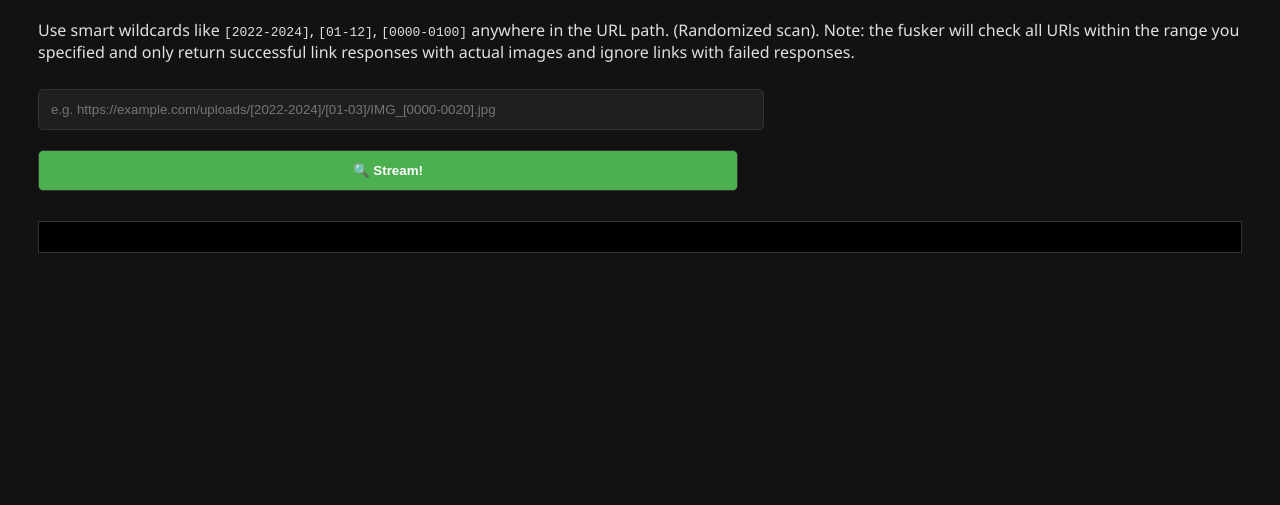
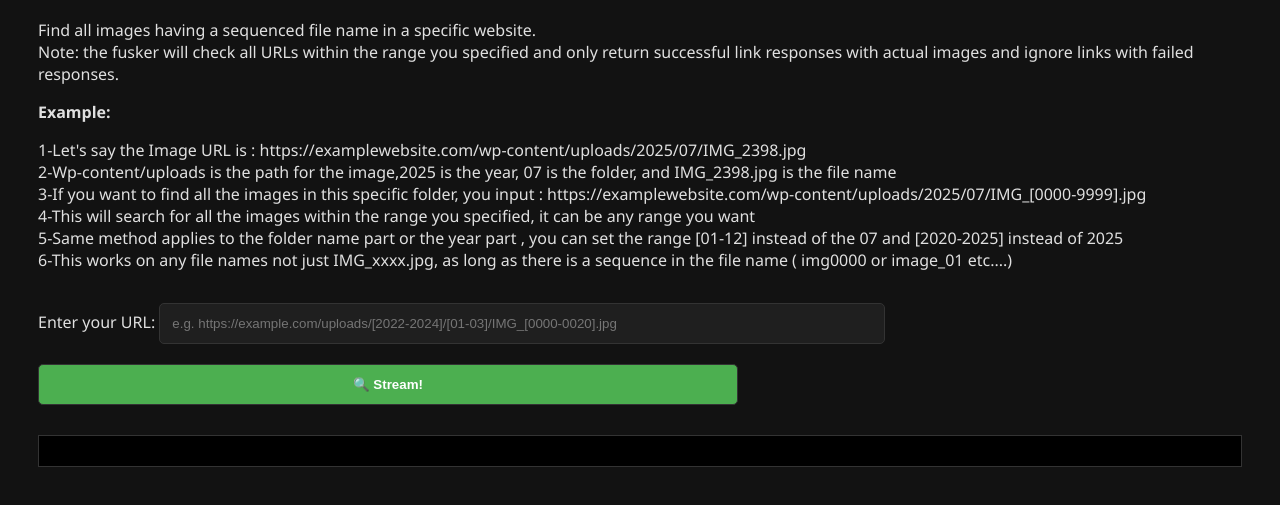
Before and after one commit to sniffeagle/sniffeagle-backend, a website: page public/fusker.html in a window 1280 px wide. Shown: the part 105-610 px from the top of the page. Drawn offline with Linux system fonts and the light colour scheme.

Commit message:
update: content and new file

```diff
--- a/public/fusker.html
+++ b/public/fusker.html
@@ -70,7 +70,15 @@
 <body>
 
   <h1>🧥 SniffEagle – Wildcard Fusker Streamer</h1>
-  <p>Use smart wildcards like <code>[2022-2024]</code>, <code>[01-12]</code>, <code>[0000-0100]</code> anywhere in the URL path. (Randomized scan). Note: the fusker will check all URls within the range you specified and only return successful link responses with actual images and ignore links with failed responses.</p>
+  <p>Find all images having a sequenced file name in a specific website.<br>Note: the fusker will check all URLs within the range you specified and only return successful link responses with actual images and ignore links with failed responses.</p>
+<p> <b>Example:</b></p>
+1-Let's say the Image URL is : https://examplewebsite.com/wp-content/uploads/2025/07/IMG_2398.jpg<br>
+2-Wp-content/uploads is the path for the image,2025 is the year, 07 is the folder, and IMG_2398.jpg is the file name<br>
+3-If you want to find all the images in this specific folder, you input : https://examplewebsite.com/wp-content/uploads/2025/07/IMG_[0000-9999].jpg<br>
+4-This will search for all the images within the range you specified, it can be any range you want<br>
+5-Same method applies to the folder name part or the year part , you can set the range [01-12] instead of the 07 and [2020-2025] instead of 2025<br>
+6-This works on any file names not just IMG_xxxx.jpg, as long as there is a sequence in the file name ( img0000 or image_01 etc....)<br><br>
+Enter your URL:
 
   <input type="text" id="patternInput" placeholder="e.g. https://example.com/uploads/[2022-2024]/[01-03]/IMG_[0000-0020].jpg">
   <button onclick="startScan()">🔍 Stream!</button>
```
Also changed, not shown: public/opendirectoryfinder.html (+5 -1 lines).
